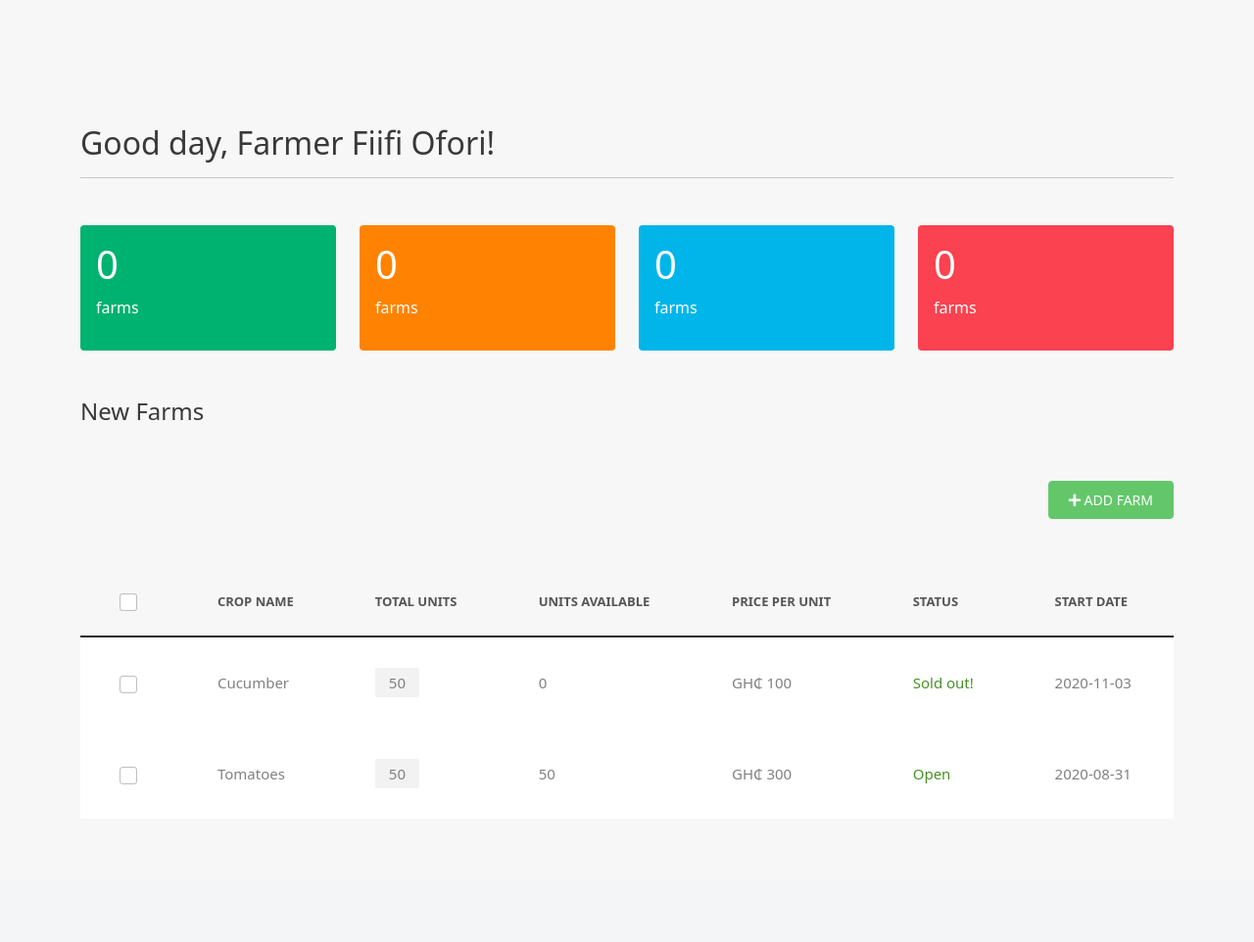
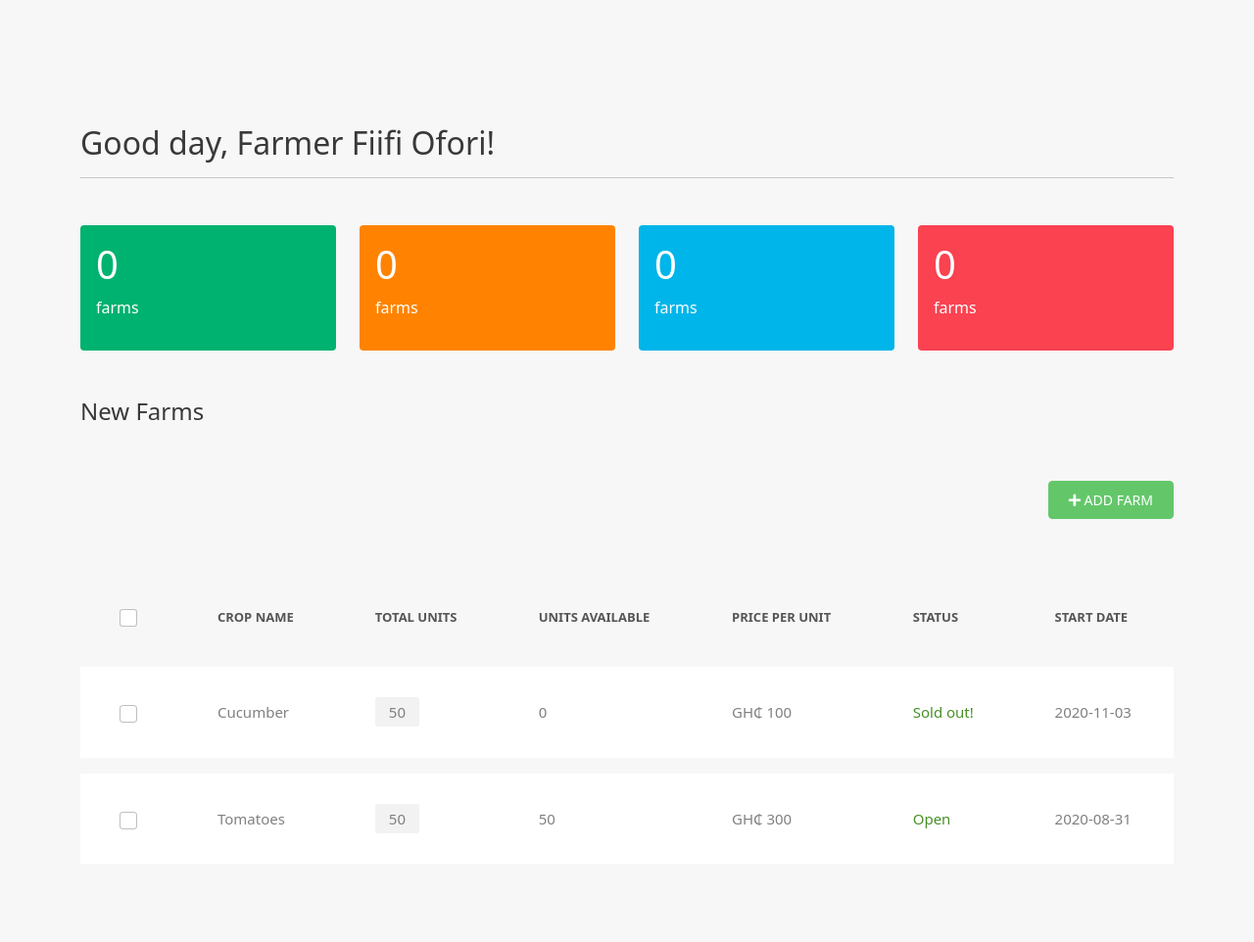
Before and after one commit to brafii/fullstalk-africa, a PHP site: page /vfarmer/dashboard.html in a window 1280 px wide. Shown: the part 57-1019 px from the top of the page at 98% size. Before the commit the page ends 858 px from the top, so only its background shows below. Run offline with PHP 8.4, Linux system fonts and the light colour scheme.

Commit message:
table spacing now working

```diff
--- a/vfarmer/css/dashboard.css
+++ b/vfarmer/css/dashboard.css
@@ -73,6 +73,10 @@ body{
 .farmbutton i{
     font-size: 14px;
 }
+table{
+    border-collapse:separate;
+    border-spacing: 0 1em;
+}
 .table thead tr th{
     font-size: 13px;
     color: #555;
@@ -101,3 +105,8 @@ input[type="checkbox"]{
 .table tbody .status{
     color: var(--default-color);
 }
+/* tr.give-space td{
+    border-top: 10px solid;
+    border-bottom: 10px solid;
+    border-color: #fff;
+} */
--- a/vfarmer/dashboard.html
+++ b/vfarmer/dashboard.html
@@ -137,7 +137,7 @@
                 </thead>
                 <tbody>
 
-                  <tr>
+                  <tr class="give-space">
                     <td><input type="checkbox" class="form-check-input" id="exampleCheck1"></td>
                     <td>Cucumber</td>
                     <td><span class="total-units">50</span></td>
```
